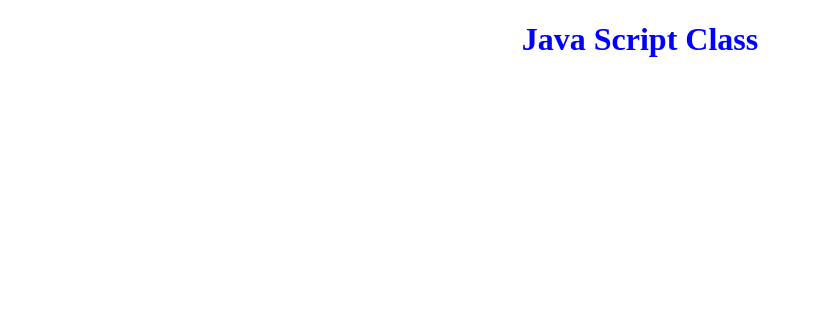
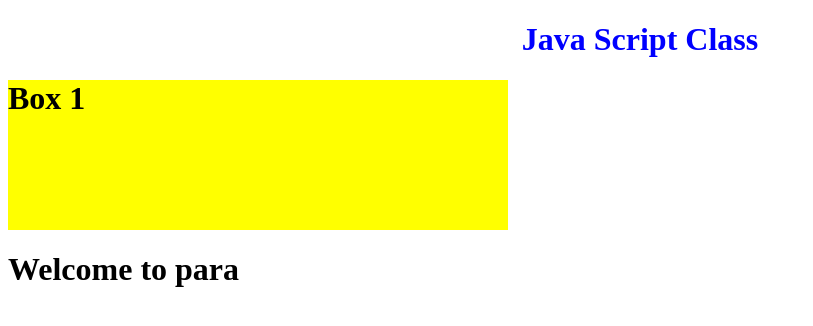
Before and after one commit to Sintu1Kumar/JavaScript-Notes, a plain HTML site: page index.html in a window 1280 px wide. Shown: the whole page, without its empty margins (0-813 px from the left). Drawn offline with Linux system fonts and the light colour scheme.

Commit message:
add script 27

```diff
--- /dev/null
+++ b/Script27.js
@@ -0,0 +1,16 @@
+window.addEventListener("load", function () {
+  console.log("page has been loaded");
+
+  let buttonvar = this.document.getElementById("buttonpress");
+  let para = this.document.getElementById("para");
+
+  buttonvar.addEventListener("click", function () {
+    para.innerText = "the button has been clicked";
+  });
+  setTimeout(() => {
+    buttonvar.style.width = "500px";
+    buttonvar.style.backgroundColor = "yellow";
+  }, 5000);
+
+  console.log(buttonvar);
+});
--- a/index.html
+++ b/index.html
@@ -10,7 +10,9 @@
 
     <h3 id="demo"></h3>
     <h3 id="demo1"></h3>
+    <div id="buttonpress" style="background-color: blue; width: 200px; height: 150px;"><h1>Box 1</h1></div>
+    <h1 id="para">Welcome to para</h1>
 
-    <script src="./Script22.js"></script>
+    <script src="./Script27.js"></script>
 </body>
 </html
```
